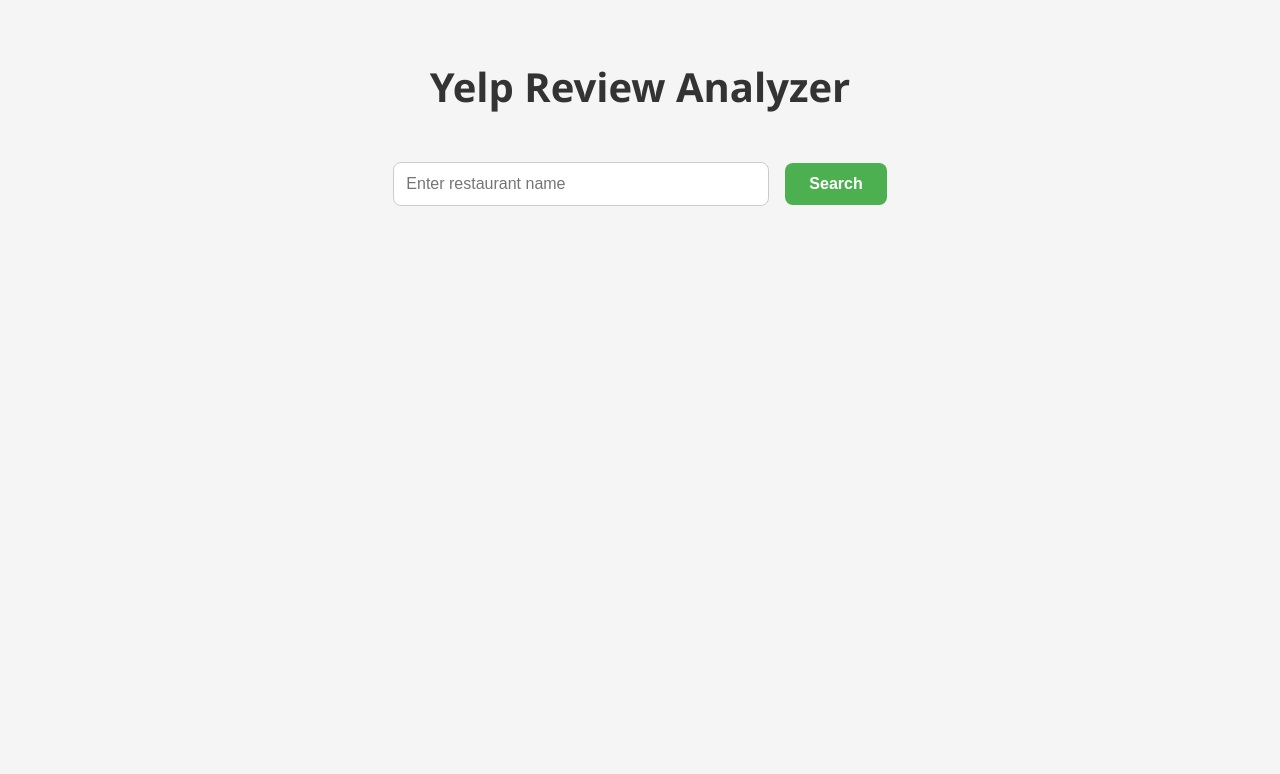
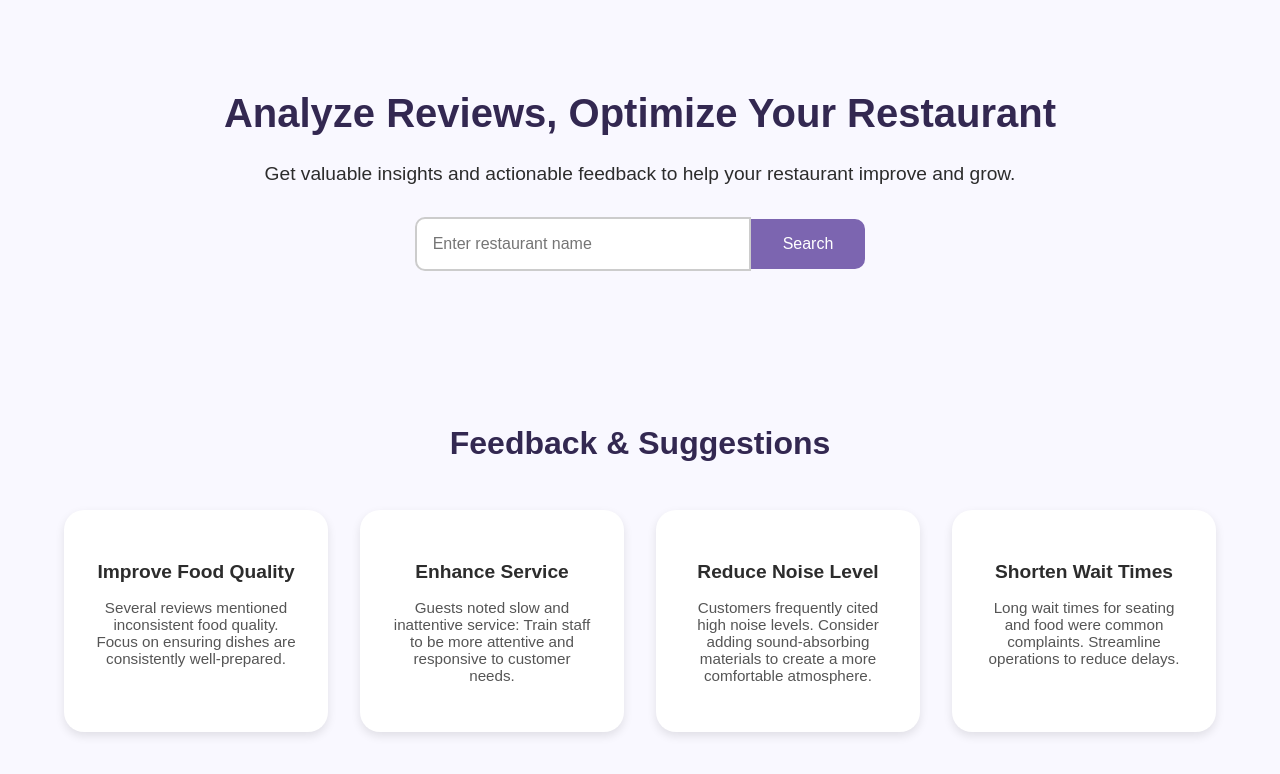
Before and after one commit to tamirmic/UWBHackathon, a React (Create React App) app: page / in a window 1280 px wide. Shown: the top 774 px of the page. Built offline with nearby package versions, Linux system fonts and the light colour scheme.

Commit message:
made neater

```diff
--- a/src/App.css
+++ b/src/App.css
@@ -1,16 +1,87 @@
 body {
+  font-family: 'Arial', sans-serif;
+  background-color: #f9f8ff;
+  color: #2c2c2c;
   margin: 0;
-  font-family: 'Segoe UI', Tahoma, Geneva, Verdana, sans-serif;
-  background-color: #f5f5f5;
+  padding: 0;
+}
+header {
+  text-align: center;
+  padding: 4rem 2rem;
+}
+header h1 {
+  font-size: 2.5rem;
+  color: #332851;
+}
+header p {
+  font-size: 1.2rem;
+  margin-top: 1rem;
+}
+.search-container {
+  margin-top: 2rem;
+  display: flex;
+  justify-content: center;
+}
+.search-container input {
+  padding: 1rem;
+  width: 300px;
+  border: 2px solid #ccc;
+  border-radius: 10px 0 0 10px;
+  font-size: 1rem;
+}
+.search-container button {
+  padding: 1rem 2rem;
+  background-color: #7c65b0;
+  color: white;
+  border: none;
+  border-radius: 0 10px 10px 0;
+  font-size: 1rem;
+  cursor: pointer;
+}
+.feedback-section {
+  text-align: center;
+  padding: 4rem 2rem;
+}
+.feedback-section h2 {
+  font-size: 2rem;
+  color: #332851;
+}
+.cards-container {
+  display: grid;
+  grid-template-columns: repeat(auto-fit, minmax(200px, 1fr));
+  gap: 2rem;
+  margin-top: 3rem;
+  padding: 0 2rem;
+}
+.card {
+  background: white;
+  padding: 2rem;
+  border-radius: 20px;
+  box-shadow: 0 4px 10px rgba(0,0,0,0.1);
+  text-align: center;
+}
+.card i {
+  font-size: 2rem;
+  color: #7c65b0;
+  margin-bottom: 1rem;
+}
+.card h3 {
+  margin-bottom: 1rem;
+  font-size: 1.2rem;
+}
+.card p {
+  font-size: 0.95rem;
+  color: #555;
 }
 
-.app-container {
-  text-align: center;
-  padding: 2rem;
+@keyframes shake {
+  0% { transform: translateX(0); }
+  25% { transform: translateX(-5px); }
+  50% { transform: translateX(5px); }
+  75% { transform: translateX(-5px); }
+  100% { transform: translateX(0); }
 }
 
-h1 {
-  color: #333;
-  margin-bottom: 2rem;
-  font-size: 2.5rem;
+.shake {
+  animation: shake 0.5s;
 }
--- a/src/App.js
+++ b/src/App.js
@@ -6,19 +6,23 @@
 function App() {
   const [reviews, setReviews] = useState([]);
   const [restaurantName, setRestaurantName] = useState('');
-  const [error, setError] = useState('');
+  const [shake, setShake] = useState(false); // Define shake state
 
-  const handleSearch = async (restaurantName) => {
+  const handleSearch = async (searchTerm) => {
+    if (searchTerm.trim() === '') {
+      setShake(true); // Trigger shake when search term is empty
+      setTimeout(() => setShake(false), 500); // Stop shaking after 500ms
+      return;
+    }
+
     try {
-      setError('');
       setReviews([]);
-      const res = await axios.post('http://localhost:5000/search', { restaurant: restaurantName });
+      const res = await axios.post('http://localhost:5000/search', { restaurant: searchTerm });
 
       setRestaurantName(res.data.name);
       setReviews(res.data.reviews);
     } catch (error) {
       console.error('Failed to search restaurant:', error);
-      setError('Restaurant not found or server error');
       setRestaurantName('');
       setReviews([]);
     }
@@ -26,18 +30,43 @@
 
   return (
     <div className="app-container">
-      <h1>Yelp Review Analyzer</h1>
-      <SearchBar onSearch={handleSearch} />
+      <header>
+        <h1>Analyze Reviews, Optimize Your Restaurant</h1>
+        <p>Get valuable insights and actionable feedback to help your restaurant improve and grow.</p>
 
-      {error && <p style={{ color: 'red' }}>{error}</p>}
+        {/* Apply shake class conditionally */}
+        <div className={`search-container ${shake ? 'shake' : ''}`}>
+          <SearchBar onSearch={handleSearch} />
+        </div>
 
-      {restaurantName && <h2>Reviews for {restaurantName}</h2>}
+        {restaurantName && <h2>Summary for {restaurantName}</h2>}
+      </header>
 
-      <ul>
-        {reviews.map((review, idx) => (
-          <li key={idx}>{review}</li>
-        ))}
-      </ul>
+      <section className="feedback-section">
+        <h2>Feedback & Suggestions</h2>
+        <div className="cards-container">
+          <div className="card">
+            <i className="fas fa-thumbs-up"></i>
+            <h3>Improve Food Quality</h3>
+            <p>Several reviews mentioned inconsistent food quality. Focus on ensuring dishes are consistently well-prepared.</p>
+          </div>
+          <div className="card">
+            <i className="fas fa-user"></i>
+            <h3>Enhance Service</h3>
+            <p>Guests noted slow and inattentive service: Train staff to be more attentive and responsive to customer needs.</p>
+          </div>
+          <div className="card">
+            <i className="fas fa-volume-mute"></i>
+            <h3>Reduce Noise Level</h3>
+            <p>Customers frequently cited high noise levels. Consider adding sound-absorbing materials to create a more comfortable atmosphere.</p>
+          </div>
+          <div className="card">
+            <i className="fas fa-clock"></i>
+            <h3>Shorten Wait Times</h3>
+            <p>Long wait times for seating and food were common complaints. Streamline operations to reduce delays.</p>
+          </div>
+        </div>
+      </section>
     </div>
   );
 }
--- a/src/components/SearchBar.css
+++ b/src/components/SearchBar.css
@@ -17,7 +17,7 @@
   .search-button {
     padding: 0.75rem 1.5rem;
     border-radius: 8px;
-    background-color: #4CAF50;
+    background-color: #000000;
     color: white;
     border: none;
     cursor: pointer;
@@ -29,3 +29,15 @@
   .search-button:hover {
     background-color: #45a049;
   }
+
+  @keyframes shake {
+    0% { transform: translateX(0); }
+    25% { transform: translateX(-5px); }
+    50% { transform: translateX(5px); }
+    75% { transform: translateX(-5px); }
+    100% { transform: translateX(0); }
+  }
+
+  .shake {
+    animation: shake 0.5s;
+  }
--- a/src/components/SearchBar.jsx
+++ b/src/components/SearchBar.jsx
@@ -1,13 +1,10 @@
 import { useState } from 'react';
-import './SearchBar.css';
 
 function SearchBar({ onSearch }) {
   const [searchTerm, setSearchTerm] = useState('');
 
   const handleSearch = () => {
-    if (searchTerm.trim() !== '') {
-      onSearch(searchTerm);
-    }
+    onSearch(searchTerm);
   };
 
   return (
@@ -15,16 +12,12 @@
       <input
         type="text"
         value={searchTerm}
-        onChange={e => setSearchTerm(e.target.value)}
+        onChange={(e) => setSearchTerm(e.target.value)}
         placeholder="Enter restaurant name"
         className="search-input"
-        onKeyDown={e => { if (e.key === 'Enter') handleSearch(); }}
+        onKeyDown={(e) => { if (e.key === 'Enter') handleSearch(); }}
       />
-
-      <button
-        onClick={handleSearch}
-        className="search-button"
-      >
+      <button onClick={handleSearch} className="search-button">
         Search
       </button>
     </div>
```
Also changed, not shown: 2 other files (tests, documents, lock files or other folders).
